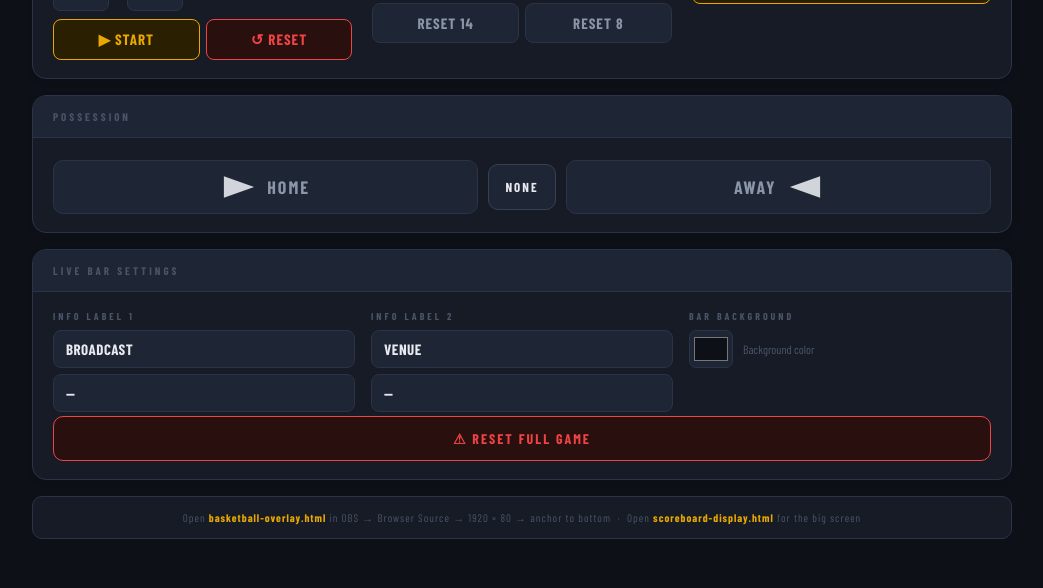
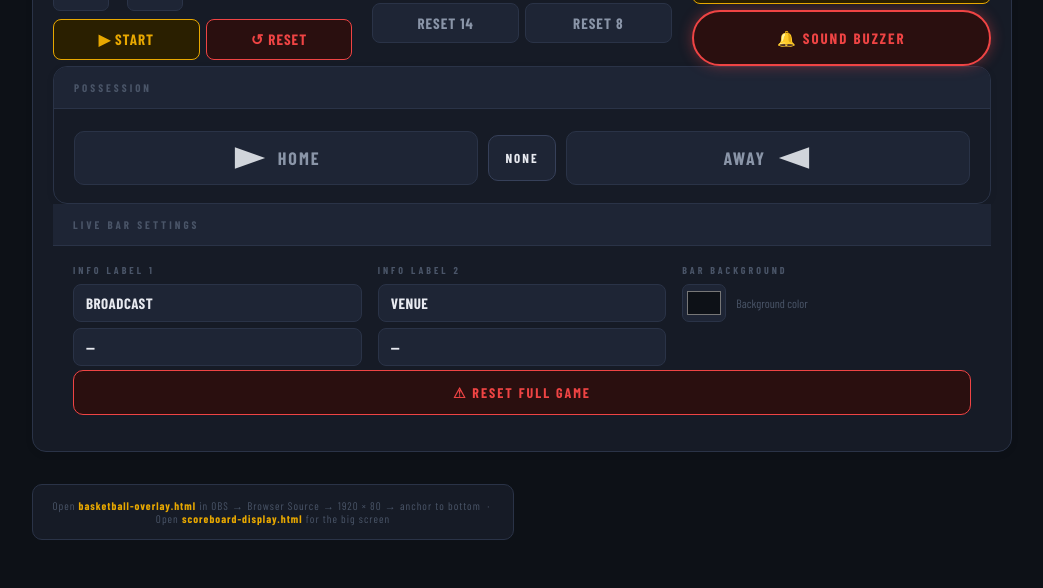
Before and after one commit to 3zjay/basketball-scoreboard, a website: page basketball-scoreboard.html in a window 1280 px wide. Shown: the part 655-1243 px from the top of the page, without its empty margins (118-1161 px from the left). Drawn offline with nearby package versions, Linux system fonts and the light colour scheme; no server answers; a web font is replaced by a local one.

Commit message:
added a sound buzzer button

```diff
--- a/basketball-scoreboard.html
+++ b/basketball-scoreboard.html
@@ -530,11 +530,18 @@ input[type="file"] { display:none; }
             <button class="qbtn"        onclick="setQtr('2OT')">2OT</button>
           </div>
           <button class="btn primary" style="width:100%;" onclick="nextQtr()">Next Period →</button>
+          <button id="refBuzzerBtn2" onclick="refBuzzer()" style="
+            width:100%; height:56px; border-radius:50px;
+            background:#2a0f0f; border:2px solid #ef4444;
+            color:#ef4444; cursor:pointer; margin-top:6px;
+            display:flex; align-items:center; justify-content:center; gap:8px;
+            box-shadow:0 0 14px rgba(239,68,68,0.4);
+            font-family:'Barlow Condensed'; font-weight:800; font-size:15px; letter-spacing:2px;
+            text-transform:uppercase; transition:all 0.15s;
+          ">🔔 SOUND BUZZER</button>
         </div>
 
       </div>
-    </div>
-  </div>
 
   <!-- POSSESSION -->
   <div class="card full">
@@ -560,8 +567,6 @@ input[type="file"] { display:none; }
     </div>
   </div>
 
-  <!-- SETTINGS -->
-  <div class="card full">
     <div class="card-header">
       <div class="card-title">Live Bar Settings</div>
     </div>
@@ -857,6 +862,22 @@ function updateRP(){
   save();
 }
 
+// Referee manual buzzer
+function refBuzzer(){
+  triggerBuzz('game');
+  const btn = document.getElementById('refBuzzerBtn2');
+  if(btn){
+    btn.style.background = '#6a1515';
+    btn.style.boxShadow = '0 0 28px rgba(239,68,68,0.95)';
+    btn.style.transform = 'scale(0.97)';
+    setTimeout(() => {
+      btn.style.background = '#2a0f0f';
+      btn.style.boxShadow = '0 0 14px rgba(239,68,68,0.4)';
+      btn.style.transform = 'scale(1)';
+    }, 3000);
+  }
+}
+
 // Possession
 function setPoss(side){ S.possession=side; save(); renderAll(); }
 
```
